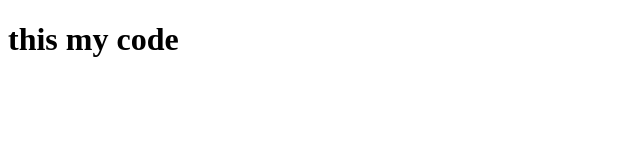
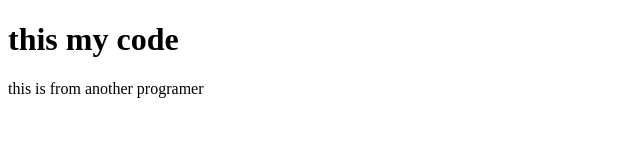
Before and after one commit to Mahsavafaei/my-second-project, a plain HTML site: page dashboard.html in a window 1280 px wide. Shown: the whole page, without its empty margins (0-640 px from the left). Drawn offline with Linux system fonts and the light colour scheme.

Commit message:
a paragraph added

```diff
--- a/dashboard.html
+++ b/dashboard.html
@@ -7,5 +7,6 @@
 </head>
 <body>
     <h1>this my code</h1>
+    <p>this is from another programer</p>
 </body>
 </html>
```
